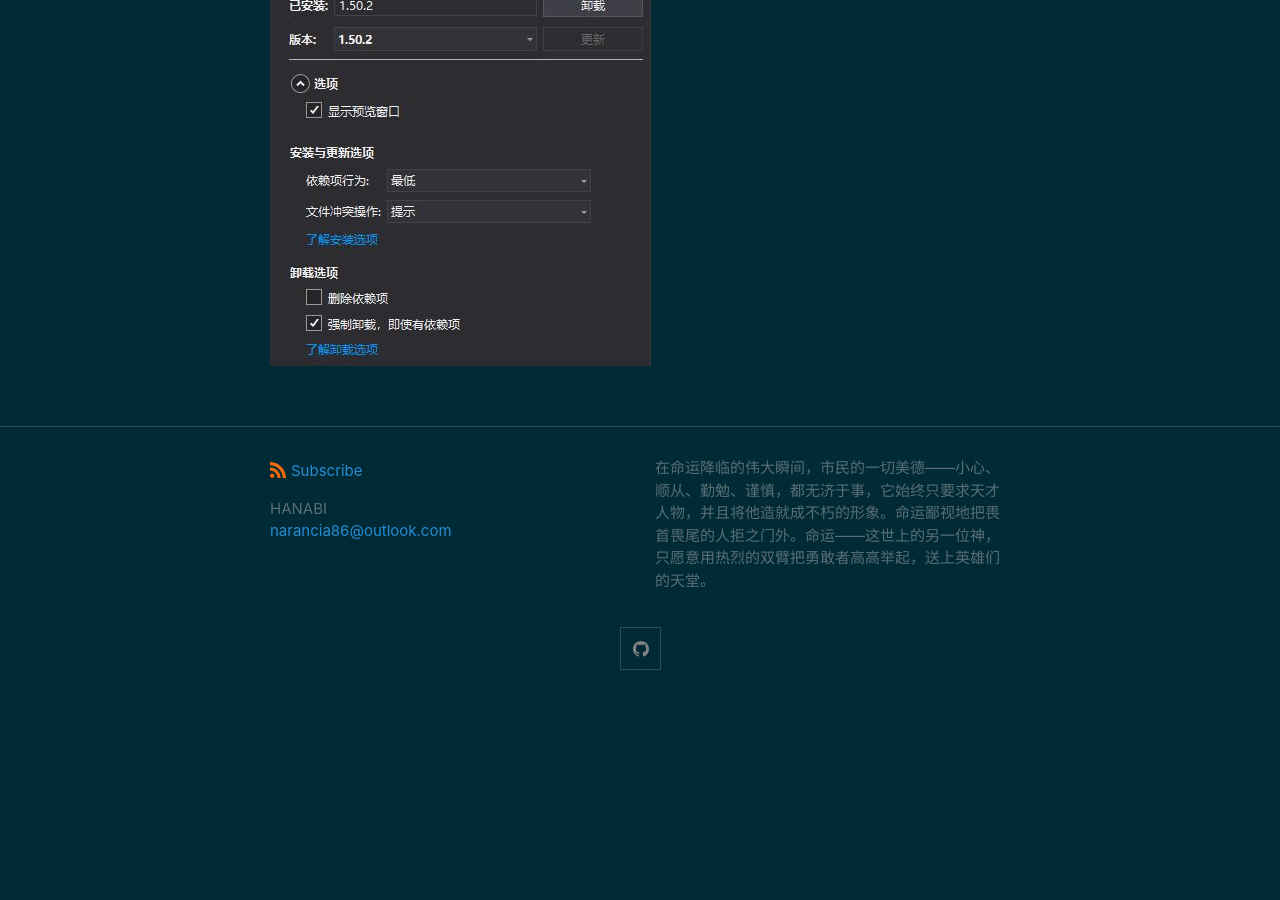
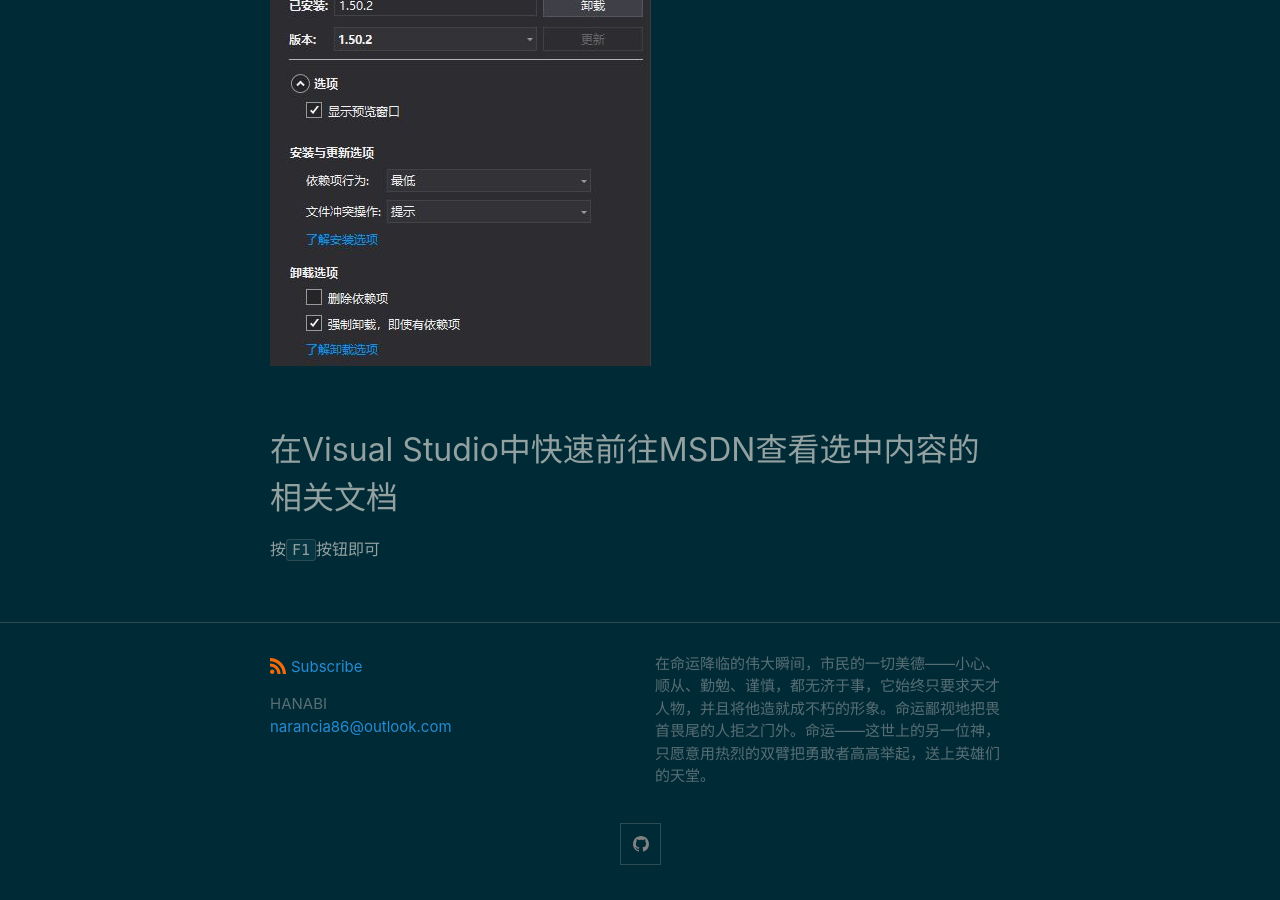
Before and after one commit to KamenRiderKuuga/kamenriderkuuga.github.io, a Jekyll site: the page built from _posts/2020-05-30-VS-1.md, in a window 1280 px wide and 900 px high, scrolled down 4218 px. Built offline with Jekyll 4.4.1, drawn with Linux system fonts in a browser that asks for light colours; before the commit the page ends 4923 px from its top, so only the background shows below that.

Commit message:
Update 2020-05-30-VS-1.md

```diff
--- a/_posts/2020-05-30-VS-1.md
+++ b/_posts/2020-05-30-VS-1.md
@@ -83,3 +83,9 @@ dotnet dev-certs https --trust
 在卸载NuGet包，想替换成一个自己的DLL的时候提示无法卸载“XXX“，因为“XXX”依赖于它，之前都是按照提示，按照依赖顺序来删除引用，最后再达到换掉自己想换的DLL的目的，忽然发现在展开卸载选项时，有一个"强制卸载，即使有依赖项"，勾上这个，再进行卸载，就可以避免互相依赖导致没办法直接卸载的问题了
 
 ![](/assets/img/NuGet-1.JPG)
+
+
+
+## 在Visual Studio中快速前往MSDN查看选中内容的相关文档
+
+按`F1`按钮即可
```
